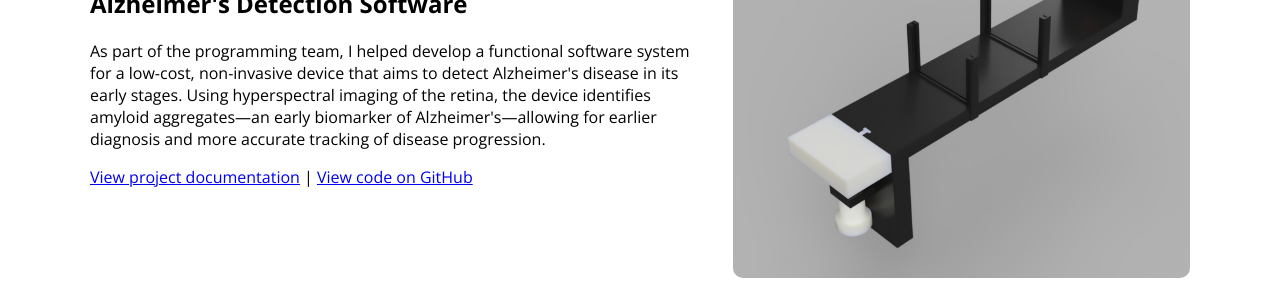
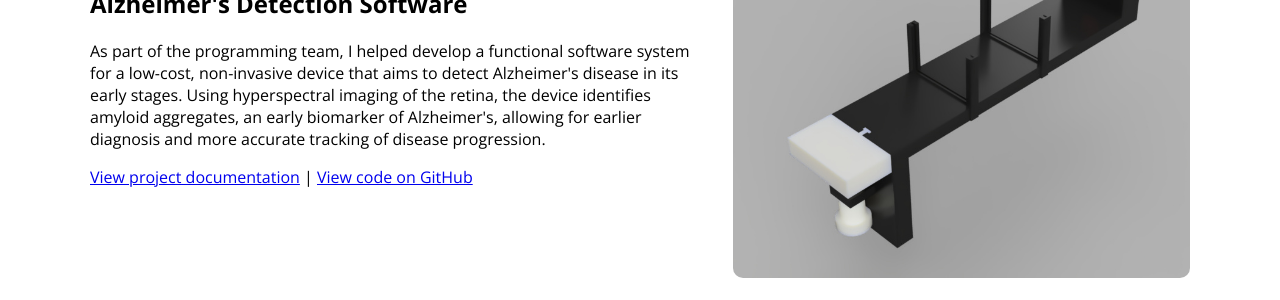
Before and after one commit to ZacharyLong4003/zacharylong4003.github.io, a Jekyll site: the page index.html, which Jekyll copies as it is, in a window 1280 px wide. Shown: the part 472-772 px from the top of the page. Built offline with Jekyll 4.4.1, drawn with Linux system fonts in a browser that asks for light colours.

```diff
--- a/index.html
+++ b/index.html
@@ -96,7 +96,7 @@
         <div class="project-text">
           <h2>Alzheimer's Detection Software</h2>
           <p>
-            As part of the programming team, I helped develop a functional software system for a low-cost, non-invasive device that aims to detect Alzheimer's disease in its early stages. Using hyperspectral imaging of the retina, the device identifies amyloid aggregates—an early biomarker of Alzheimer's—allowing for earlier diagnosis and more accurate tracking of disease progression.
+            As part of the programming team, I helped develop a functional software system for a low-cost, non-invasive device that aims to detect Alzheimer's disease in its early stages. Using hyperspectral imaging of the retina, the device identifies amyloid aggregates, an early biomarker of Alzheimer's, allowing for earlier diagnosis and more accurate tracking of disease progression.
           </p>
           <p>
             <a href="https://docs.google.com/document/d/1EEjGj3Jc5zZQvbgjL1dB_qGc3sMFprGG8YVY6dvWegY/edit?tab=t.0">View project documentation</a> |
```
